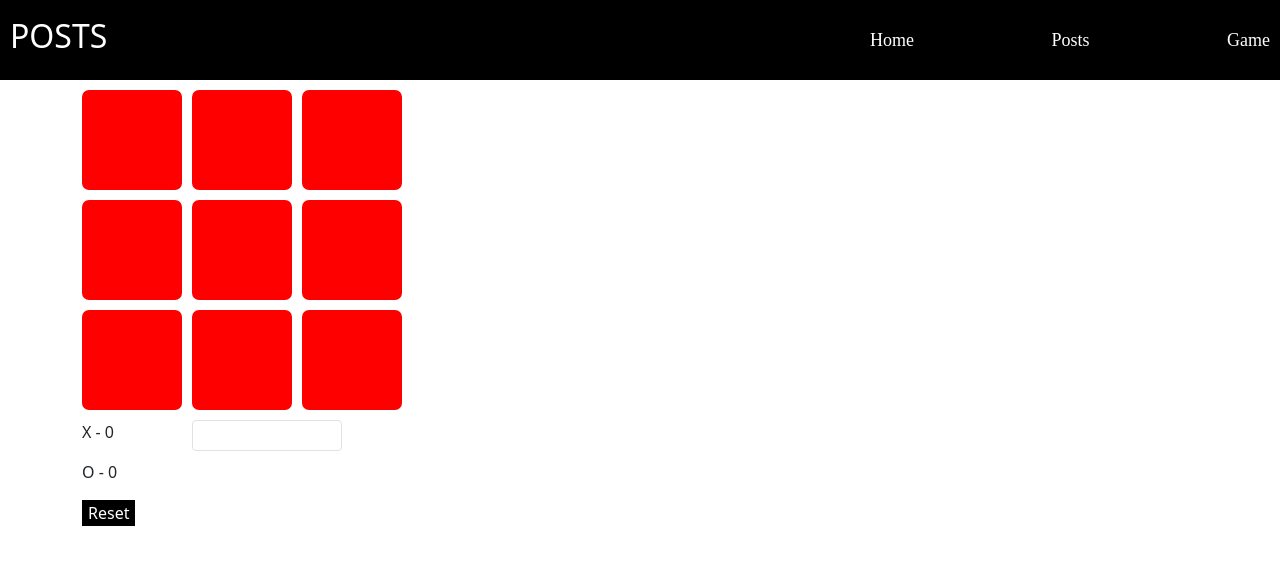
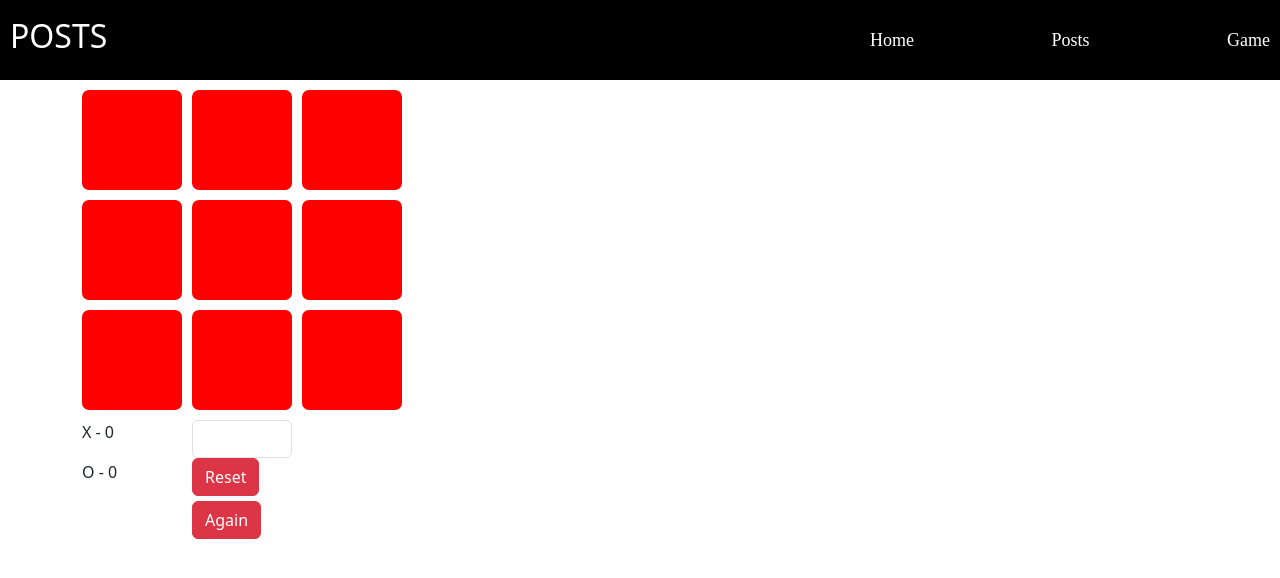
Before and after one commit to Budyon/OnlineShopFrontend, a Vue app: page /game in a window 1280 px wide. Shown: the top 578 px of the page. Built offline with nearby package versions, Linux system fonts and the light colour scheme.

Commit message:
Create Search Functionall

```diff
--- a/src/components/Game.vue
+++ b/src/components/Game.vue
@@ -11,11 +11,22 @@
         <p>X - {{ xWinCount }}</p>
         <p>O - {{ oWinCount }}</p>
         <p style="color:red">{{ winnerName }}</p>
-      <button @click="clearSquare" style="border:none; backgroundColor:black; color:white">Reset</button>
       </div>
-      <b-input-group size="sm" class="mb-2" style="width: 150px; height: 20px" >
-        <b-form-input  inputmode="numeric" :maxlength="10" type="number"  @keyup="handleInput"></b-form-input>
-      </b-input-group>
+
+      <b-form @keyup="handleInput" @reset="clearSquares">
+
+        <b-form-input
+          id="input-1"
+          v-model="text"
+          type="number"
+          required
+       >
+      </b-form-input>
+
+      <b-button type="reset" variant="danger">Reset</b-button>
+      <b-button style="margin-top: 5px;" type="button" variant="danger" @click="againGame" >Again</b-button>
+
+    </b-form>
     </div>
 </template>
 
@@ -29,6 +40,7 @@ export default {
 
   data() {
     return {
+      text: '',
       squares: [
         {
           state: null,
@@ -71,16 +83,6 @@ export default {
       xArr: [],
       oArr: [],
       winArr: [],
-      //  [
-      //   [1,2,3],
-      //   [4,5,6],
-      //   [7,8,9],
-      //   [1,4,7],
-      //   [2,5,8],
-      //   [3,6,9],
-      //   [1,5,9],
-      //   [3,5,7]
-      // ],
       winCount: 0,
       xWinCount: 0,
       oWinCount: 0,
@@ -90,6 +92,18 @@ export default {
   },
 
   methods: {
+    againGame() {
+      this.text = ''
+      this.squares.forEach((element)=> {
+        element.state = null
+      })
+      this.bool = true
+      this.xArr = []
+      this.oArr = []
+      this.winnerName = ''
+      this.numRepeatColumn = 3
+      this.squares.length = 9
+    },
     createWinArr() {
       let inputValue = this.numRepeatColumn
       if(!isNaN(inputValue)) {
@@ -130,7 +144,6 @@ export default {
         }
         this.winArr.push(arr)
       }
-      console.log(this.winArr)
     }
     },
 
@@ -154,7 +167,8 @@ export default {
         this.createWinArr()
       }
     },
-    clearSquare() {
+
+    clearSquares() {
       this.squares.forEach((element)=> {
         element.state = null
       })
@@ -164,7 +178,10 @@ export default {
       this.xWinCount = 0
       this.oWinCount = 0
       this.winnerName = ''
+      this.numRepeatColumn = 3
+      this.squares.length = 9
     },
+
     checkWhoWin (arr, winner) {
       for(let i = 0; i < this.winArr.length; i++) {
           for(let x = 0; x < this.winArr[i].length; x++) {
@@ -188,7 +205,7 @@ export default {
         }
     },
     squareClick(square) {
-      if(this.xWinCount === 0 && this.oWinCount === 0) {
+      if(!this.winnerName) {
         if(this.bool) {
           square.state = 'x'
           this.xArr.push(square.position)
--- a/src/components/Header.vue
+++ b/src/components/Header.vue
@@ -4,7 +4,7 @@
             <h2>POSTS</h2>
         </div>
         <div class="info">
-            <router-link to="/header">Home</router-link>
+            <router-link to="/home">Home</router-link>
             <router-link to="/posts">Posts</router-link>
             <router-link to="/game">Game</router-link>
         </div>
--- a/src/components/Pagination.vue
+++ b/src/components/Pagination.vue
@@ -24,7 +24,7 @@ export default {
     },
     methods: {
         pageClick: function(page) {
-            this.$emit('page-click',page)
+          this.$emit('page-click', page)
         }
     },
     data() {
--- a/src/components/PostsView.vue
+++ b/src/components/PostsView.vue
@@ -4,8 +4,8 @@
         <b-input-group-prepend is-text>
           <b-icon icon="search" @click="handleSearch"></b-icon>
         </b-input-group-prepend>
-        <!-- v-model="searchText" -->
-        <b-form-input  type="search" placeholder="Search. . ." @keyup="handleInput"></b-form-input>
+
+        <b-form-input v-model="searchText"  type="search" placeholder="Search. . ." @keyup="handleInput"></b-form-input>
       </b-input-group>
 
       <draggable v-model="posts" group="post" :Options="{ animation:500, handle:'.handle' }">
@@ -41,7 +41,7 @@ export default {
     return {
       posts: [],
       updatedPosts: [],
-      // searchText: 'cross+spawn',
+      searchText: '',
       clickedPost: null,
       isLoading: true,
       limit: 25,
@@ -57,7 +57,7 @@ export default {
       this.clickedPost = post
     },
 
-    getPackages() {
+    getPosts() {
       const from = (this.page - 1) * this.limit
 
       // fetch('http://localhost:3001/posts', {
@@ -69,10 +69,10 @@ export default {
       //   console.log(data)
       // });
 
-      fetch(`http://localhost:3001/posts/?page=${this.page}&from=${from}&limit=${this.limit}`)
+      fetch(`http://localhost:3001/posts/?page=${ this.page }&from=${ from }&limit=${ this.limit }&search=${ this.searchText }`)
       .then(response => response.json())
       .then(data => {
-        console.log(this.page,from,this.limit)
+        console.log(this.page,this.limit, this.total)
         console.log(data)
           this.total = data.total
           data.results.forEach((post) => {
@@ -111,44 +111,51 @@ export default {
     },
 
     handleInput(value) {
-      if(value.srcElement._value) this.handleSearch()
+      console.log('sdfsdfsd')
+       this.handleSearch()
     },
 
     changeUrl() {
       this.$router.push({ query: {
-        // q: this.searchText,
+        search: this.searchText,
         page: this.page.toString()
       }})
     },
 
     handleSearch() {
-      // if(this.searchText !== this.$route.query.q){
-      //   this.limit = 25
-      //   this.total = 0
-      //   this.page = 1
-      //   this.changeUrl()
-      //   this.getPackages()
+      // if(this.searchText !== this.$route.query.q) {
+        this.limit = 25
+        this.total = 0
+        this.page = 1
+        this.changeUrl()
+        this.getPosts()
       // }
     },
 
     pageClick(page) {
+      console.log(page)
       this.page = page
       this.changeUrl()
-      this.getPackages()
+      this.getPosts()
     },
 
   },
   mounted() {
-  //   if(this.$route.query.q) {
-  //   this.searchText = this.$route.query.q
-  // } else {
-  //   this.$router.push({ query: { q: this.searchText } })
-  // }
+    console.log(this.$route.query.page)
+    // if(this.$route.query.page) {
+    //   console.log(this.$route.query.q)
+    //   this.page =  this.$route.query.q
+    // } else {
 
-  // const page = this.$route.query.page
+    // }
+      console.log(this.page)
+      this.$router.push({ query: { page: this.$route.query.page } })
 
-  // this.page = page ? parseInt(page, 10) : 1
-  this.getPackages()
+      const page = this.$route.query.page
+
+      this.page = page ? parseInt(page, 10) : 1
+      this.getPosts()
+
   }
 }
 </script>
```
Also changed, not shown: src/components/Tic-Tac.vue (+0 -12 lines).
